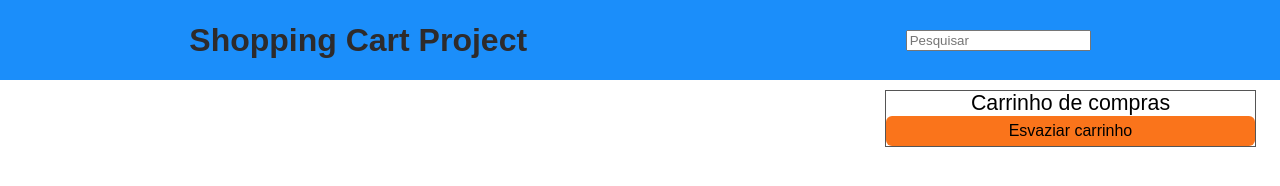
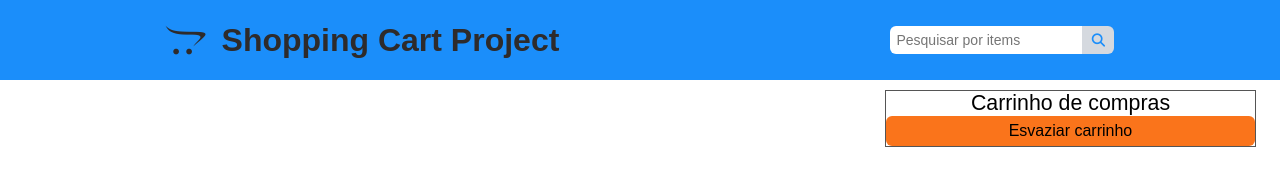
Before and after one commit to Renansf8/shopping-cart, a plain HTML site: page index.html in a window 1280 px wide. Drawn offline with Linux system fonts and the light colour scheme; no server answers.

Commit message:
Adiciona estilizaçao para a navbar

```diff
--- a/index.html
+++ b/index.html
@@ -6,14 +6,23 @@
     <meta http-equiv="X-UA-Compatible" content="ie=edge" />
     <link rel="preconnect" href="https://fonts.gstatic.com">
     <link href="https://fonts.googleapis.com/css2?family=Lobster&display=swap" rel="stylesheet">
+    <link rel="preconnect" href="https://fonts.gstatic.com">
+    <link href="https://fonts.googleapis.com/css2?family=Raleway&display=swap" rel="stylesheet">
+    <script src="https://kit.fontawesome.com/6fb2f5e971.js" crossorigin="anonymous"></script>
     <title>Shopping Cart Project</title>
     <link rel="stylesheet" href="style.css" />
   </head>
 
   <body>
     <header id="navbar">
-      <h1>Shopping Cart Project</h1>
-      <input placeholder="Pesquisar" type="text" name="search" id="search">
+      <div class='title-container'>
+        <i class="fab fa-opencart"></i>
+        <h1>Shopping Cart Project</h1>
+      </div>
+      <div class='search-container'>
+        <input placeholder="Pesquisar por items" type="text" name="search" id="search">
+        <button><i class="fas fa-search"></i></button>
+      </div>
     </header>
 
     <section class="container">
--- a/style.css
+++ b/style.css
@@ -14,12 +14,54 @@ body {
     margin-bottom: 10px;
     width: 100%;
     background-color: #1b8efa;
-    font-family: 'Fjalla One', sans-serif;
   }
 
-  #navbar h1 {
+  .title-container {
+    display: flex;
+    align-items: center;
+  }
+
+  .title-container h1 {
     font-weight: 600;
     color: #2e2b2b;
+  }
+
+  .title-container i {
+    font-size: 32px;
+    margin-right: 16px;
+    color: #2e2b2b;
+  }
+
+  .search-container {
+    display: flex;
+  }
+
+  .search-container input {
+    padding: 4px 6px;
+    width: 180px;
+    margin: 0;
+    border: 0;
+    font-size: 14px;
+    font-family: 'Fjalla One', sans-serif;
+    border-radius: 6px 0 0 6px;
+  }
+
+  .search-container input:focus {
+    outline: 0;
+  }
+
+  .search-container button {
+    margin: 0;
+    border: 0;
+    background-color: #d5d9df;
+    height: 28px;
+    width: 32px;
+    cursor: pointer;
+    border-radius: 0 6px 6px 0;
+  }
+
+  .search-container i {
+    color: #1b8efa;
   }
 
   .top-bar .input-name-group {
@@ -46,7 +88,7 @@ body {
   }
 
   .item {
-    border: 2px solid blue;
+    border: 2px solid #1b8efa;
     border-radius: 5px;
     box-sizing: border-box;
     display: flex;
@@ -54,6 +96,7 @@ body {
     height: auto;
     margin: 5px;
     width: 200px;
+    font-family: 'Raleway', sans-serif;
   }
 
   .item .item__sku {
@@ -71,11 +114,13 @@ body {
   }
 
   .item .item__add {
-    background-color: green;
+    background-color: #1b8efa;
     border: 0;
     cursor: pointer;
     margin: 0;
     padding: 5px;
+    font-family: 'Raleway', sans-serif;
+    font-weight: 600;
   }
 
   .cart {
```
